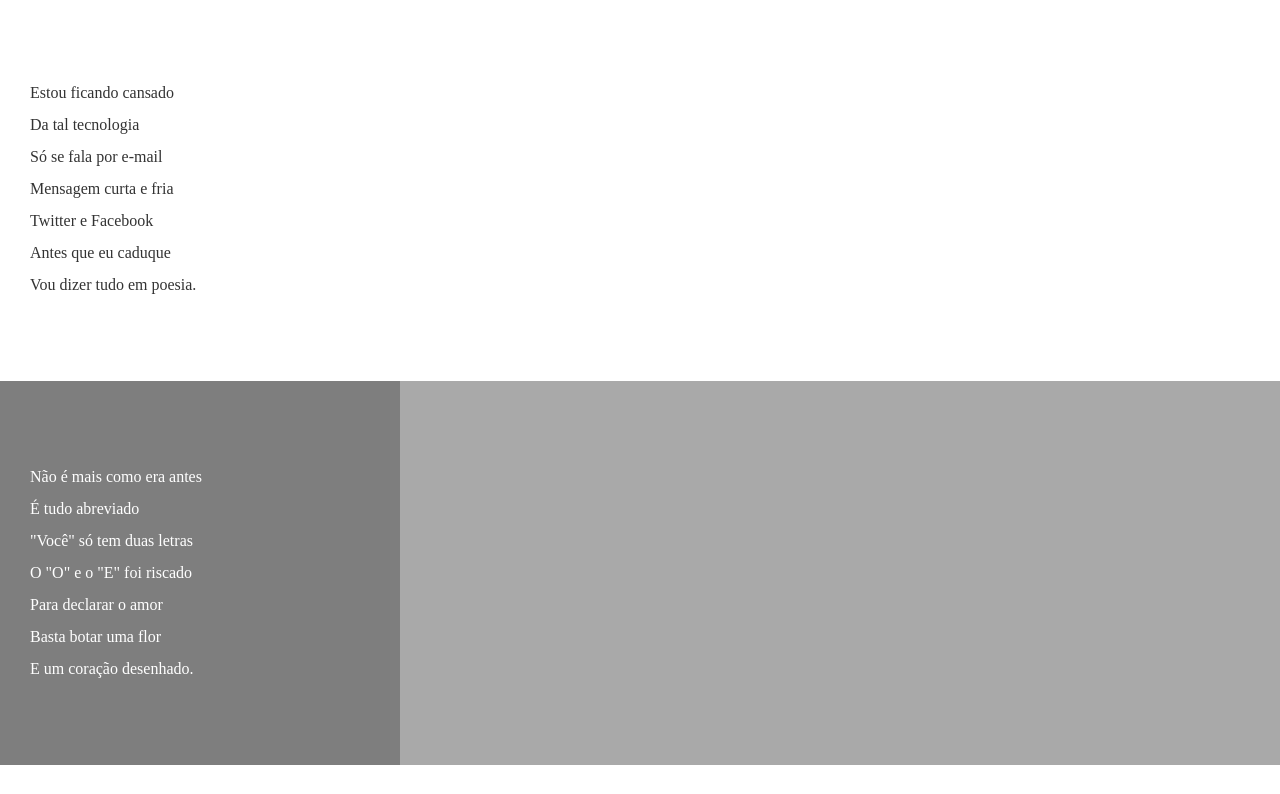
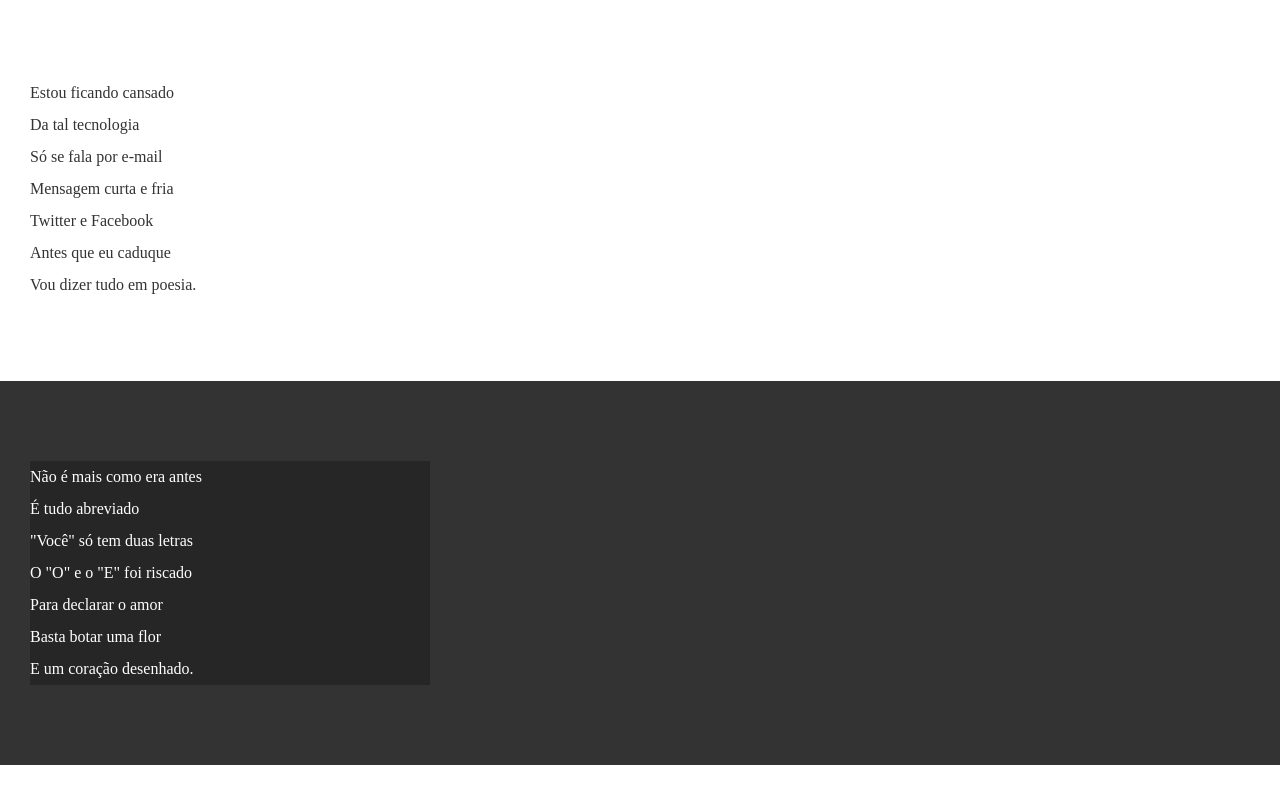
Before and after one commit to nelsonsoares/curso-em-video, a plain HTML site: page desafios/012/index.html in a window 1280 px wide. Shown: the part 158-952 px from the top of the page. Drawn offline with Linux system fonts and the light colour scheme.

Commit message:
Correção da section.image para section.image > p

```diff
--- a/desafios/012/estilo/style.css
+++ b/desafios/012/estilo/style.css
@@ -51,7 +51,7 @@ section.imagem {
   color: white;
 }
 
-section.imagem {
+section.imagem > p{
   width: 400px;
   background-color: rgba(0, 0, 0, 0.255);
 }
```
